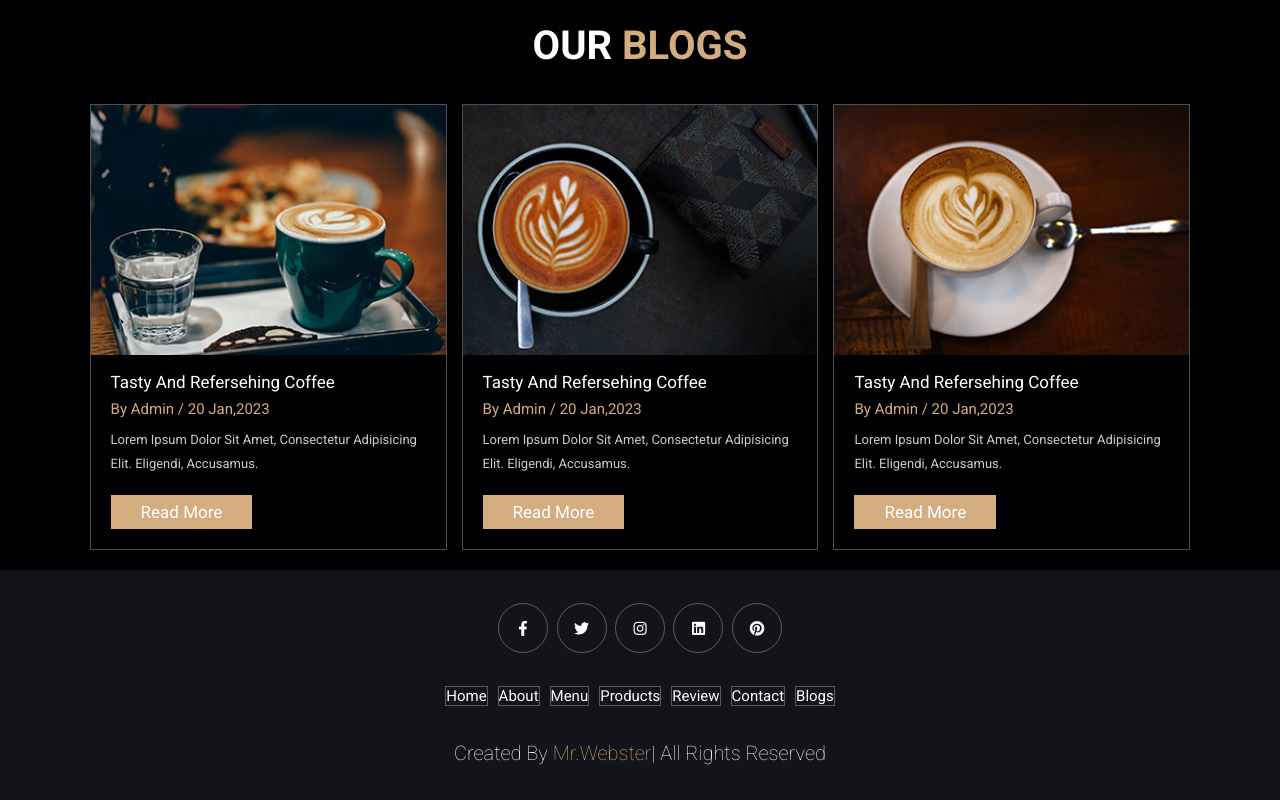
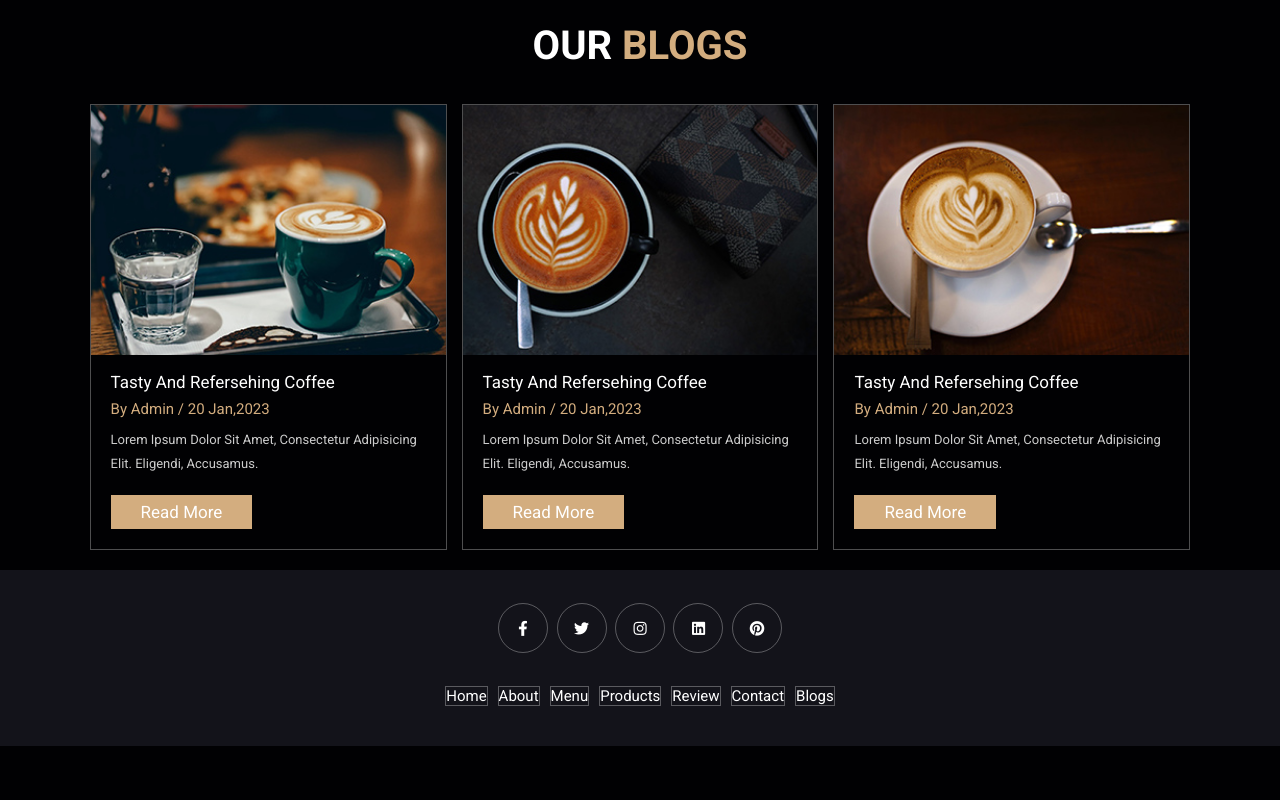
Before and after one commit to Harshika-Juneja/Cofffee-Shop-Design, a plain HTML site: page index.html in a window 1280 px wide. Shown: the part 4003-4803 px from the top of the page. After the commit the page ends 4749 px from the top, so only its background shows below. Drawn offline with Linux system fonts and the light colour scheme.

Commit message:
Update index.html

```diff
--- a/index.html
+++ b/index.html
@@ -356,7 +356,6 @@
       <a href="#">contact</a>
       <a href="#">blogs</a>
     </div>
-    <div class="credit">created by <span>mr.webster</span>| all rights reserved</div>
     </section>
     <script src="./script.js"></script>
   </body>
```
